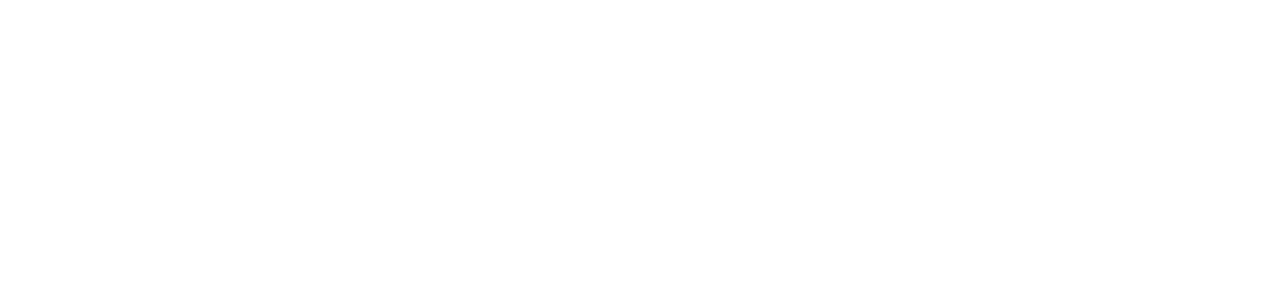
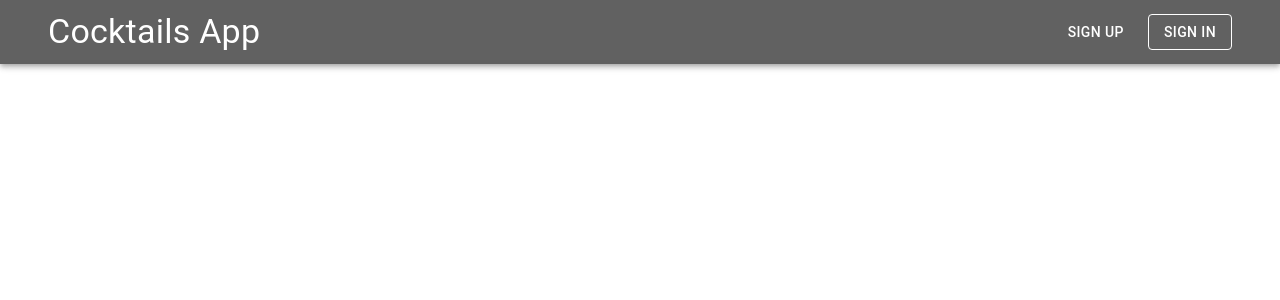
Before and after one commit to Shefler20/LB_Coctails-API-Front-teamWork-, a React (Vite) app in the folder frontend/: page / in a window 1280 px wide. Shown: the top 300 px of the page. Built offline with nearby package versions, Linux system fonts and the light colour scheme.

Commit message:
сверстал шапку с пользовательской и анонимной визуализацией

```diff
--- a/frontend/package.json
+++ b/frontend/package.json
@@ -16,7 +16,9 @@
     "@mui/material": "^9.0.0",
     "axios": "^1.15.2",
     "react": "^19.2.5",
-    "react-dom": "^19.2.5"
+    "react-dom": "^19.2.5",
+    "react-router-dom": "^7.14.2",
+    "react-toastify": "^11.1.0"
   },
   "devDependencies": {
     "@eslint/js": "^10.0.1",
--- a/frontend/src/App.tsx
+++ b/frontend/src/App.tsx
@@ -1,7 +1,11 @@
 import './App.css'
+import Header from "./components/Header/Header.tsx";
 
 const App = () => (
-    <></>
+
+    <>
+        <Header user={null} />
+    </>
 );
 
 export default App
--- /dev/null
+++ b/frontend/src/components/Header/AnonimusMenu/AnonymousMenu.tsx
@@ -0,0 +1,28 @@
+import {Button} from "@mui/material";
+import {NavLink} from "react-router-dom";
+
+
+const AnonymousMenu = () => {
+    return (
+        <>
+            <Button
+                color="inherit"
+                component={NavLink}
+                to="/register"
+            >
+                Sign Up
+            </Button>
+
+            <Button
+                variant="outlined"
+                color="inherit"
+                component={NavLink}
+                to="/login"
+            >
+                Sign In
+            </Button>
+        </>
+    );
+};
+
+export default AnonymousMenu;
--- /dev/null
+++ b/frontend/src/components/Header/Header.tsx
@@ -0,0 +1,33 @@
+import {AppBar, Box, Container, Toolbar, Typography} from "@mui/material";
+import {NavLink} from "react-router-dom";
+import UserMenu from "./UserMenu/UserMenu.tsx";
+import AnonymousMenu from "./AnonimusMenu/AnonymousMenu.tsx";
+import * as React from "react";
+
+interface Props {
+    user: User | null;
+}
+
+const Header: React.FC<Props>= ({user}) => {
+    return (
+        <div>
+            <AppBar position="static" sx={{ backgroundColor: "grey.700" }}>
+                <Container maxWidth="xl">
+                    <Toolbar sx={{px:0}}>
+                        <Typography variant="h4" sx={{ flexGrow: 1 }}>
+                            <NavLink
+                                to='/'
+                                style={{ textDecoration: 'none', color: 'inherit' }}
+                            >Cocktails App</NavLink>
+                        </Typography>
+                        <Box sx={{ display: "flex", gap: 2 }}>
+                            {user ? <UserMenu user={user}/> : <AnonymousMenu/>}
+                        </Box>
+                    </Toolbar>
+                </Container>
+            </AppBar>
+        </div>
+    );
+};
+
+export default Header;
--- /dev/null
+++ b/frontend/src/components/Header/UserMenu/UserMenu.tsx
@@ -0,0 +1,73 @@
+import {Avatar, Button, Menu, MenuItem} from "@mui/material";
+import {useState} from "react";
+import {NavLink} from "react-router-dom";
+import {BASE_URL} from "../../../globalConst.ts";
+
+interface Props {
+    user: User;
+}
+
+const UserMenu: React.FC<Props> = ({user}) => {
+    const [anchorEl, setAnchorEl] = useState<HTMLElement | null>(null);
+    const [anchorEl2, setAnchorEl2] = useState<HTMLElement | null>(null);
+
+    const handleClick = (e: React.MouseEvent<HTMLElement>) => {
+        setAnchorEl(e.currentTarget);
+    };
+
+    const handleClick2 = (e: React.MouseEvent<HTMLElement>) => {
+        setAnchorEl2(e.currentTarget);
+    };
+
+    const handleClose = () => {
+        setAnchorEl(null);
+    };
+
+    const handleClose2 = () => {
+        setAnchorEl2(null);
+    };
+
+    const handleLogout = () => {
+        //вызов диспатча (logout)
+        console.log("logout");
+    };
+    return (
+        <>
+            <Button variant="text" onClick={handleClick2} color="inherit">
+                Add
+            </Button>
+            <Menu
+                anchorEl={anchorEl2}
+                open={Boolean(anchorEl2)}
+                onClose={handleClose2}
+            >
+                <MenuItem component={NavLink} to={"/newCocktail"}>Cocktail</MenuItem>
+            </Menu>
+            <Button
+                variant="outlined"
+                onClick={handleClick}
+                color="inherit"
+                startIcon={
+                    <Avatar
+                        src={user.avatar ? BASE_URL + user.avatar : undefined}
+                        alt={user.displayName || user.email}
+                    >
+                        {(user.displayName || user.email)?.[0].toUpperCase()}
+                    </Avatar>
+                }
+            >
+                {user.displayName || user.email}!
+            </Button>
+            <Menu
+                anchorEl={anchorEl}
+                keepMounted
+                open={Boolean(anchorEl)}
+                onClose={handleClose}
+            >
+                <MenuItem onClick={handleLogout}>Logout</MenuItem>
+            </Menu>
+        </>
+    );
+};
+
+export default UserMenu;
--- a/frontend/src/globalConst.ts
+++ b/frontend/src/globalConst.ts
@@ -0,0 +1 @@
+export const BASE_URL = "http://localhost:8000/";
--- a/frontend/src/main.tsx
+++ b/frontend/src/main.tsx
@@ -1,9 +1,13 @@
-import { StrictMode } from 'react'
 import { createRoot } from 'react-dom/client'
 import App from './App.tsx'
+import {BrowserRouter} from "react-router-dom";
+import {CssBaseline} from "@mui/material";
+import {ToastContainer} from "react-toastify";
 
 createRoot(document.getElementById('root')!).render(
-  <StrictMode>
-    <App />
-  </StrictMode>,
+    <BrowserRouter>
+        <CssBaseline/>
+        <ToastContainer/>
+        <App />
+    </BrowserRouter>
 )
```
Also changed, not shown: frontend/src/types.d.ts (+8 -0 lines), 1 other file (tests, documents, lock files or other folders).
